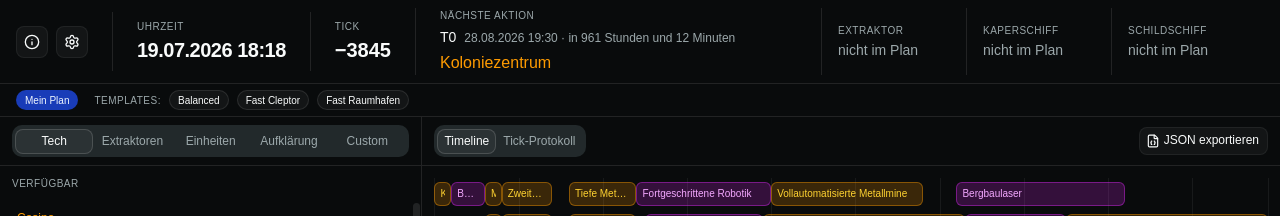
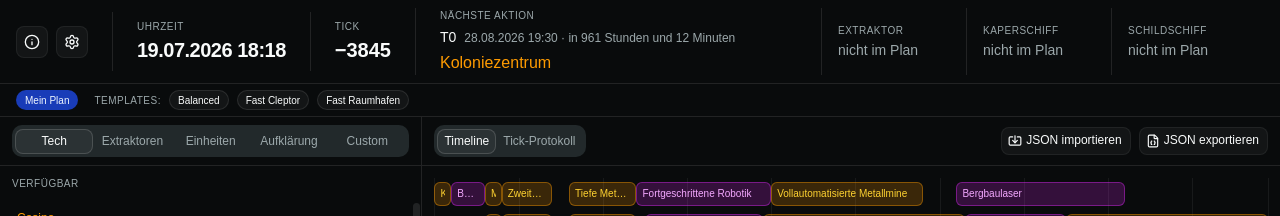
Before and after one commit to k4in/gn_tools, a React (Vite) app: page / in a window 1280 px wide. Shown: the top 216 px of the page. Built offline with nearby package versions, Linux system fonts and the light colour scheme.

Commit message:
Add JSON plan import with overwrite warning

```diff
--- a/src/App.tsx
+++ b/src/App.tsx
@@ -146,8 +146,10 @@ function toEconomyEntry(raw: PlanEntry): Extract<PlanEntry, { kind: "economy" }>
   return null;
 }
 
-function normalizePlan(raw: unknown): PlanEntry[] {
-  if (!Array.isArray(raw)) return [...defaultConfig.plan];
+const MAX_IMPORT_PLAN_ENTRIES = 1000;
+
+function collectPlanEntries(raw: unknown): PlanEntry[] | null {
+  if (!Array.isArray(raw)) return null;
   const out: PlanEntry[] = [];
   for (const item of raw) {
     // migrate legacy string entries
@@ -199,7 +201,45 @@ function normalizePlan(raw: unknown): PlanEntry[] {
         : {}),
     } as PlanEntry);
   }
-  return out.length ? out : [...defaultConfig.plan];
+  return out;
+}
+
+function normalizePlan(raw: unknown): PlanEntry[] {
+  const out = collectPlanEntries(raw);
+  return out && out.length ? out : [...defaultConfig.plan];
+}
+
+type ImportPlanParseResult =
+  | { ok: true; plan: PlanEntry[] }
+  | { ok: false; error: string };
+
+function parseImportedPlan(text: string): ImportPlanParseResult {
+  const trimmed = text.trim();
+  if (!trimmed) return { ok: false, error: "Kein JSON eingefügt." };
+  let parsed: unknown;
+  try {
+    parsed = JSON.parse(trimmed);
+  } catch {
+    return { ok: false, error: "Ungültiges JSON." };
+  }
+  let raw: unknown = parsed;
+  if (parsed && typeof parsed === "object" && !Array.isArray(parsed) && "plan" in parsed) {
+    raw = (parsed as { plan: unknown }).plan;
+  }
+  if (!Array.isArray(raw)) {
+    return { ok: false, error: "JSON muss ein Plan-Array sein." };
+  }
+  if (raw.length > MAX_IMPORT_PLAN_ENTRIES) {
+    return {
+      ok: false,
+      error: `Maximal ${MAX_IMPORT_PLAN_ENTRIES} Einträge.`,
+    };
+  }
+  const plan = collectPlanEntries(raw);
+  if (!plan || plan.length === 0) {
+    return { ok: false, error: "Keine gültigen Plan-Einträge gefunden." };
+  }
+  return { ok: true, plan };
 }
 
 function normalizeConfig(raw: unknown): StartConfig {
@@ -847,6 +887,12 @@ export default function App() {
             hasPlan={!!plan}
             slotShortage={plan ? getExtractorSlotShortage(plan) : null}
             exportJson={viewingOwnPlan ? JSON.stringify(startCfg.plan, null, 2) : undefined}
+            parseImportPlan={viewingOwnPlan ? parseImportedPlan : undefined}
+            onImportPlan={
+              viewingOwnPlan
+                ? (plan) => setStartCfg((prev) => ({ ...prev, plan }))
+                : undefined
+            }
             onEditJob={
               viewingOwnPlan
                 ? (planEntryId) => {
--- /dev/null
+++ b/src/components/import-plan-dialog.tsx
@@ -0,0 +1,110 @@
+import { useState } from "react";
+import { Import } from "lucide-react";
+import { Button } from "@/components/shadcn/button";
+import {
+  Dialog,
+  DialogClose,
+  DialogContent,
+  DialogDescription,
+  DialogFooter,
+  DialogHeader,
+  DialogTitle,
+  DialogTrigger,
+} from "@/components/shadcn/dialog";
+import { Field, FieldLabel } from "@/components/shadcn/field";
+import { Textarea } from "@/components/shadcn/textarea";
+import type { PlanEntry } from "@/gn-data/plan";
+
+export type ImportPlanParseResult =
+  | { ok: true; plan: PlanEntry[] }
+  | { ok: false; error: string };
+
+export type ImportPlanDialogProps = {
+  parse: (json: string) => ImportPlanParseResult;
+  onReplace: (plan: PlanEntry[]) => void;
+};
+
+export function ImportPlanDialog({ parse, onReplace }: ImportPlanDialogProps) {
+  const [open, setOpen] = useState(false);
+  const [text, setText] = useState("");
+  const [error, setError] = useState<string | null>(null);
+
+  const reset = () => {
+    setText("");
+    setError(null);
+  };
+
+  const handleReplace = () => {
+    const result = parse(text);
+    if (!result.ok) {
+      setError(result.error);
+      return;
+    }
+    onReplace(result.plan);
+    reset();
+    setOpen(false);
+  };
+
+  return (
+    <Dialog
+      open={open}
+      onOpenChange={(next) => {
+        setOpen(next);
+        if (!next) reset();
+      }}
+    >
+      <DialogTrigger render={<Button type="button" variant="outline" />}>
+        <Import data-icon="inline-start" />
+        JSON importieren
+      </DialogTrigger>
+      <DialogContent className="sm:max-w-2xl" showCloseButton={false}>
+        <DialogHeader>
+          <DialogTitle>Plan importieren</DialogTitle>
+          <DialogDescription>
+            JSON eines exportierten Plans einfügen. Startzeit bleibt unverändert.
+          </DialogDescription>
+        </DialogHeader>
+        <p
+          role="alert"
+          className="rounded-md border border-destructive/40 bg-destructive/10 px-3 py-2 text-sm text-destructive"
+        >
+          Der Import ersetzt den aktuellen Plan vollständig. Das lässt sich nicht
+          rückgängig machen.
+        </p>
+        <Field data-invalid={error ? true : undefined}>
+          <FieldLabel htmlFor="plan-import-json">Plan-JSON</FieldLabel>
+          <Textarea
+            id="plan-import-json"
+            value={text}
+            onChange={(e) => {
+              setText(e.target.value);
+              if (error) setError(null);
+            }}
+            spellCheck={false}
+            aria-invalid={error ? true : undefined}
+            placeholder='[ { "id": "...", "kind": "tech", ... } ]'
+            className="max-h-[60vh] min-h-64 resize-none overflow-auto font-mono text-xs/relaxed field-sizing-fixed"
+          />
+          {error ? (
+            <p className="text-sm text-destructive" role="alert">
+              {error}
+            </p>
+          ) : null}
+        </Field>
+        <DialogFooter>
+          <DialogClose render={<Button type="button" variant="outline" />}>
+            Abbrechen
+          </DialogClose>
+          <Button
+            type="button"
+            variant="destructive"
+            disabled={!text.trim()}
+            onClick={handleReplace}
+          >
+            Plan ersetzen
+          </Button>
+        </DialogFooter>
+      </DialogContent>
+    </Dialog>
+  );
+}
--- a/src/components/overview/overview.tsx
+++ b/src/components/overview/overview.tsx
@@ -1,5 +1,7 @@
 import { useState } from "react";
 import { ExportPlanDialog } from "@/components/export-plan-dialog";
+import { ImportPlanDialog } from "@/components/import-plan-dialog";
+import type { PlanEntry } from "@/gn-data/plan";
 import { ActionPlan } from "@/components/overview/actionplan";
 import { Protocol } from "@/components/overview/protocol";
 import { Timeline } from "@/components/overview/timeline";
@@ -25,6 +27,10 @@ export type OverviewProps = {
   currentTick: number;
   hasPlan: boolean;
   exportJson?: string;
+  onImportPlan?: (plan: PlanEntry[]) => void;
+  parseImportPlan?: (json: string) =>
+    | { ok: true; plan: PlanEntry[] }
+    | { ok: false; error: string };
   onEditJob?: (planEntryId: string | undefined) => void;
   slotShortage?: ExtractorSlotShortage | null;
 };
@@ -37,6 +43,8 @@ export function Overview({
   currentTick,
   hasPlan,
   exportJson,
+  onImportPlan,
+  parseImportPlan,
   onEditJob,
   slotShortage = null,
 }: OverviewProps) {
@@ -75,7 +83,14 @@ export function Overview({
               </p>
             )}
           </div>
-          {exportJson !== undefined && <ExportPlanDialog json={exportJson} />}
+          {exportJson !== undefined && (
+            <div className="flex shrink-0 gap-2">
+              {parseImportPlan && onImportPlan && (
+                <ImportPlanDialog parse={parseImportPlan} onReplace={onImportPlan} />
+              )}
+              <ExportPlanDialog json={exportJson} />
+            </div>
+          )}
         </div>
 
         <TabsContent
```
